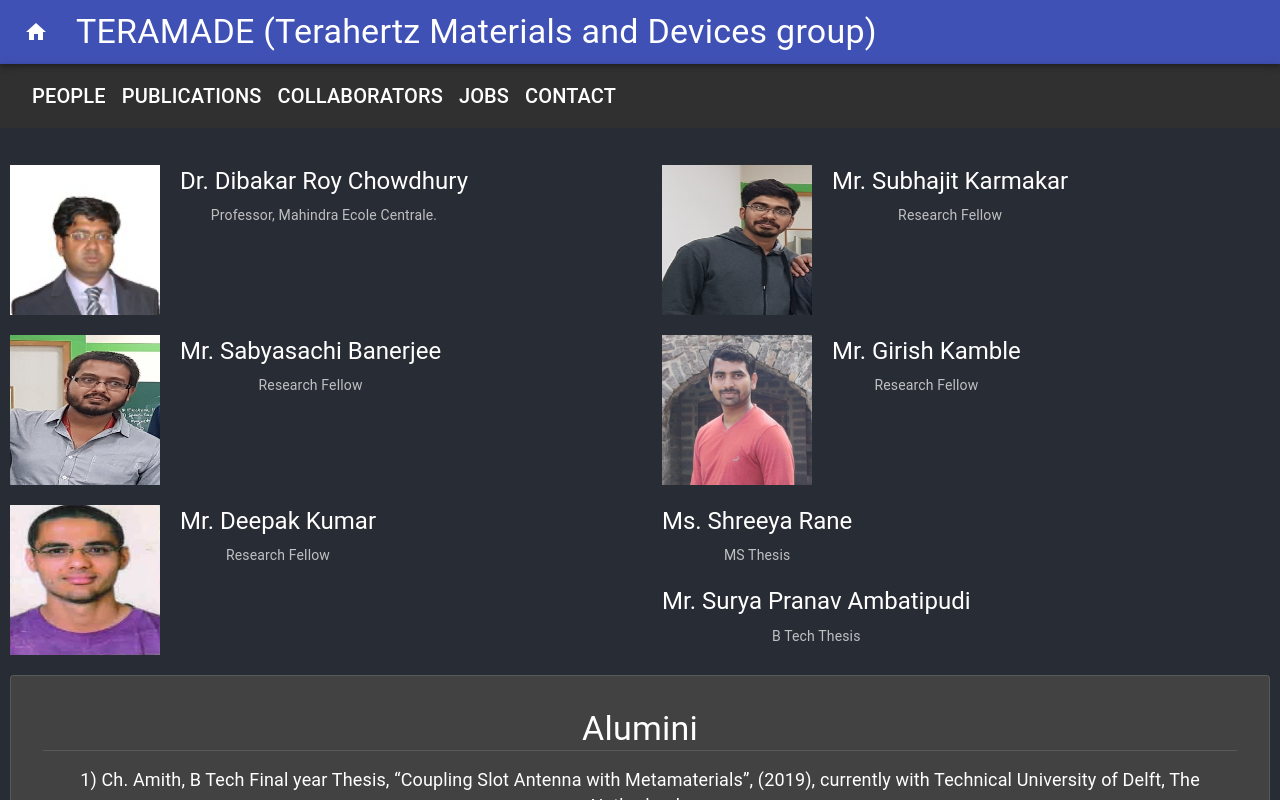
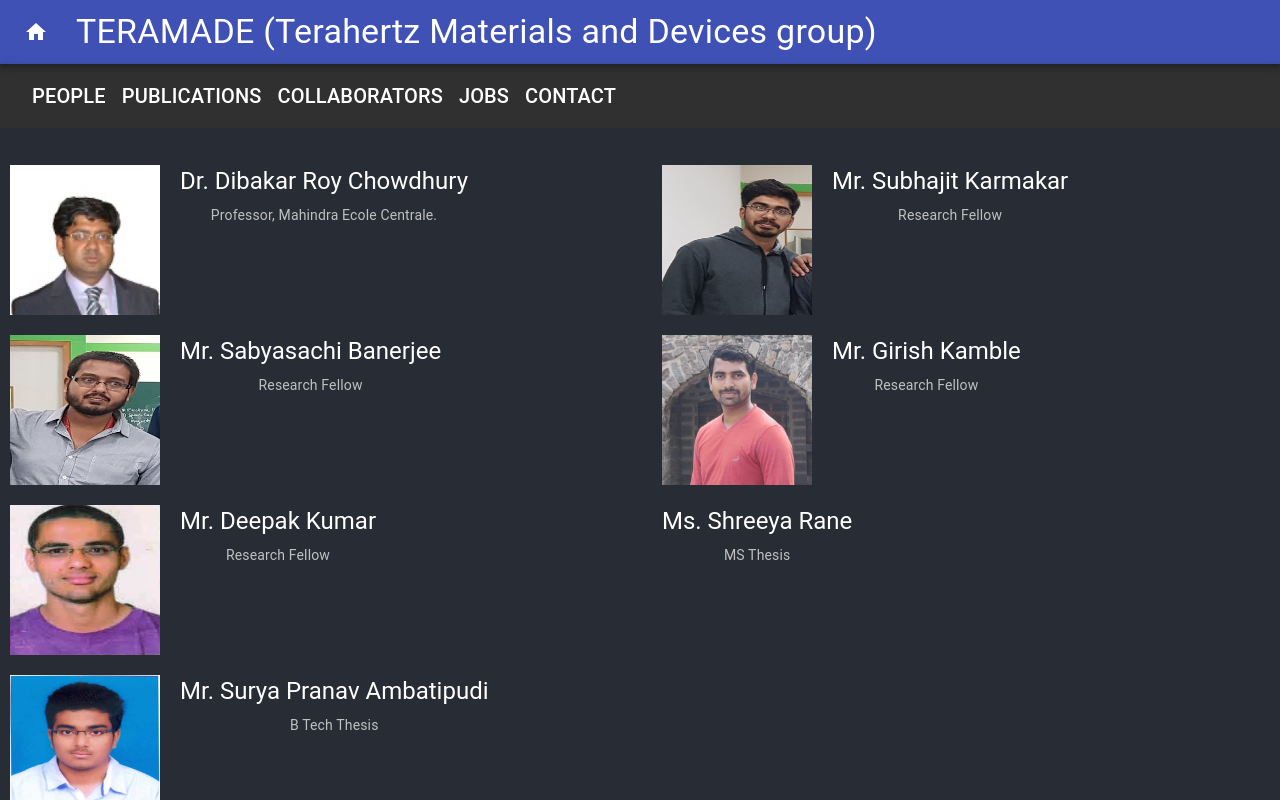
Before and after one commit to Rohithgilla12/Teramade, a React (Create React App) app: page /people in a window 1280 px wide. Shown: the top 800 px of the page. Built offline with nearby package versions, Linux system fonts and the light colour scheme.

Commit message:
Surya image

```diff
--- a/src/components/People.js
+++ b/src/components/People.js
@@ -86,6 +86,11 @@
             role={"Research Fellow"}
             imgName={"deepak"}
           />
+          <EachTile
+            name={"Mr. Surya Pranav Ambatipudi"}
+            role={"B Tech Thesis"}
+            imgName={"surya"}
+          />
         </Grid>
         <Grid item xs={6}>
           <EachTile
@@ -101,11 +106,6 @@
           <EachTile
             name={"Ms. Shreeya Rane"}
             role={"MS Thesis"}
-            // imgName={"girish"}
-          />
-          <EachTile
-            name={"Mr. Surya Pranav Ambatipudi"}
-            role={"B Tech Thesis"}
             // imgName={"girish"}
           />
         </Grid>
```
Also changed, not shown: public/img/people/surya.png (added).
